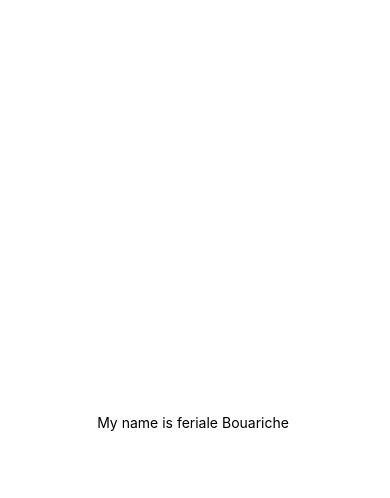
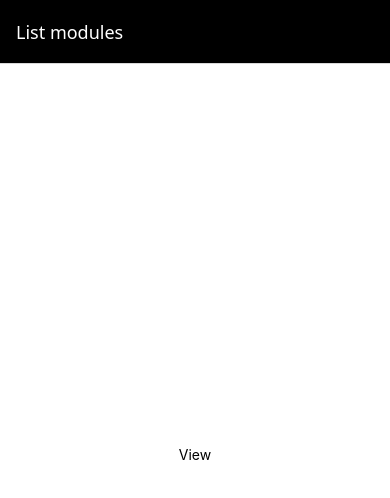
Before and after one commit to ferialebouariche/crudler, a React Native app: screen /ModuleListScreen in a window 390 px wide. Shown: the top 498 px of the page. Built offline with nearby package versions, Linux system fonts and the light colour scheme.

Commit message:
CRDUL screen (#1)
Co-authored-by: Feriale Bouariche <ferial.fifi063@gmail.com>

```diff
--- a/App.js
+++ b/App.js
@@ -1,19 +1,43 @@
-import { StatusBar } from 'expo-status-bar';
-import { StyleSheet, Text, View } from 'react-native';
+import{NavigationContainer} from "@react-navigation/native";
+import{createNativeStackNavigator} from "@react-navigation/native-stack";
+import ModuleListScreen from "./src/components/screens/ModuleViewScreen";
+import ModuleAddScreen from "./src/components/screens/ModuleAddScreen";
+import ModuleModifyScreen from "./src/components/screens/ModuleModifyScreen";
+import ModuleViewScreen from "./src/components/screens/ModuleViewScreen";
+const Stack = createNativeStackNavigator();
+const App = () =>   {
+  return(
+    <NavigationContainer>
+      <Stack.Navigator
+         initialRouteName="ModuleListScreen"
+         screenOptions={{
+          headerStyle:{backgroundColor: "black"},
+          headerTintColor: "white",
+         }}
 
-const App = () =>   (
-    <View style={styles.container}>
-      <Text>My name is feriale Bouariche </Text>
-      <StatusBar style="auto" />
-    </View>
+         >
+        <Stack.Screen
+          name="ModuleListScreen"
+          component={ModuleListScreen}
+          options={{title: "List modules"}}
+        />
+        <Stack.Screen
+          name="ModuleAddScreen"
+          component={ModuleAddScreen}
+          options={{title: " Add modules"}}
+        />
+        <Stack.Screen
+          name="ModuleModifyScreen"
+          component={ModuleModifyScreen}
+          options={{title: "Modify modules"}}
+        />
+        <Stack.Screen
+          name="ModuleViewScreen"
+          component={ModuleViewScreen}
+          options={{title: "View modules"}}
+        />
+      </Stack.Navigator>
+    </NavigationContainer>
   );
+};
   export default App;
-
-const styles = StyleSheet.create({
-  container: {
-    flex: 1,
-    backgroundColor: '#fff',
-    alignItems: 'center',
-    justifyContent: 'center',
-  },
-});
--- a/package.json
+++ b/package.json
@@ -3,12 +3,13 @@
   "version": "1.0.0",
   "main": "index.js",
   "scripts": {
-    "start": "expo start",
+    "start": "expo start ",
     "android": "expo start --android",
     "ios": "expo start --ios",
     "web": "expo start --web"
   },
   "dependencies": {
+    "@react-navigation/native-stack": "^7.3.27",
     "expo": "~54.0.12",
     "expo-status-bar": "~3.0.8",
     "react": "19.1.0",
--- /dev/null
+++ b/src/components/layout/Screen.js
@@ -0,0 +1,21 @@
+import { StatusBar } from 'expo-status-bar';
+import { StyleSheet, View } from 'react-native';
+
+const Screen = ({children}) => {
+    return  (
+    <View style={styles.screen}>
+      {children}
+      <StatusBar style="light" />
+    </View>
+  );
+};
+
+const styles = StyleSheet.create({
+  screen: {
+    flex: 1,
+    backgroundColor: '#fff',
+    alignItems: 'center',
+    justifyContent: 'center',
+  },
+});
+  export default Screen;
--- /dev/null
+++ b/src/components/screens/ModuleAddScreen.js
@@ -0,0 +1,19 @@
+import { StyleSheet, Text } from 'react-native';
+import Screen from '../layout/Screen';
+const ModuleAddScreen = () =>   {
+  return(
+    <Screen>
+
+
+      <Text>Add</Text>
+
+
+
+    </Screen>
+
+
+  );
+};
+
+const styles = StyleSheet.create({});
+export default ModuleAddScreen;
--- /dev/null
+++ b/src/components/screens/ModuleModifyScreen.js
@@ -0,0 +1,19 @@
+import { StyleSheet, Text } from 'react-native';
+import Screen from '../layout/Screen';
+const ModuleModifyScreen = () =>   {
+  return(
+    <Screen>
+
+
+      <Text>Modify</Text>
+
+
+
+    </Screen>
+
+
+  );
+};
+
+const styles = StyleSheet.create({});
+export default ModuleModifyScreen;
--- /dev/null
+++ b/src/components/screens/ModuleViewScreen.js
@@ -0,0 +1,19 @@
+import { StyleSheet, Text } from 'react-native';
+import Screen from '../layout/Screen';
+const ModuleViewScreen = () =>   {
+  return(
+    <Screen>
+
+
+      <Text>View</Text>
+
+
+
+    </Screen>
+
+
+  );
+};
+
+const styles = StyleSheet.create({});
+export default ModuleViewScreen;
```
Also changed, not shown: src/components/screens/ModuleListScreen.js (added, +19 -0 lines), 1 other file (tests, documents, lock files or other folders).
